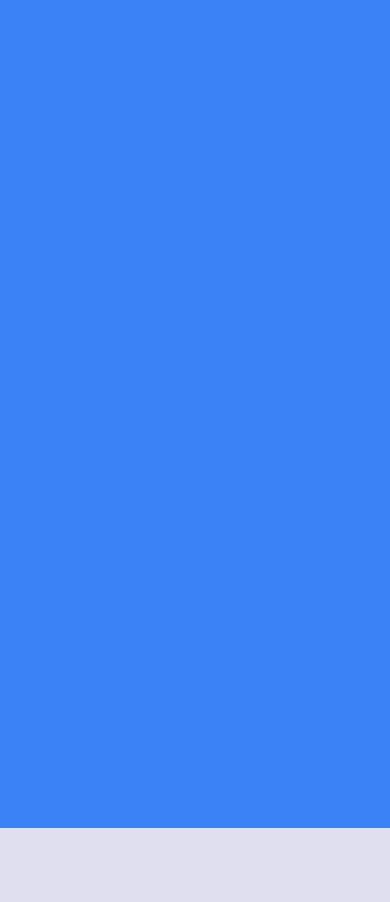
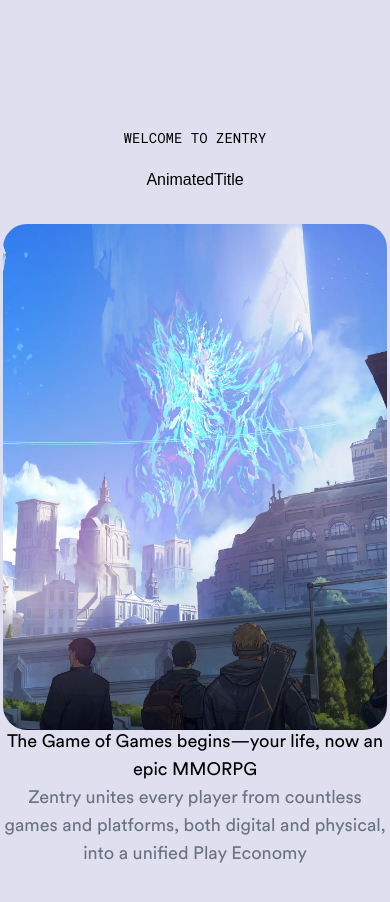
Before and after one commit to jahangir2002/zentry-re-imagine, a React (Vite) app: page / in a window 390 px wide. Shown: the part 860-1762 px from the top of the page. Before the commit the page ends 1688 px from the top, so only its background shows below. Built offline with nearby package versions, Linux system fonts and the light colour scheme; a web font is replaced by a local one.

Commit message:
Added About component to App.jsx for enhanced site structure

```diff
--- a/src/App.jsx
+++ b/src/App.jsx
@@ -1,12 +1,13 @@
 import React from 'react'
 import Hero from './components/Hero'
+import About from './components/About'
 
 const App = () => {
   return (
     <main className='relative min-h-screen w-screen overflow-x-hidden'>
       <Hero />
+      <About />
 
-      <section className='z-0 min-h-screen bg-blue-500' />
     </main>
   )
 }
--- /dev/null
+++ b/src/components/About.jsx
@@ -0,0 +1,63 @@
+import gsap from "gsap";
+import { useGSAP } from "@gsap/react";
+import { ScrollTrigger } from "gsap/all";
+
+import AnimatedTitle from "./AnimatedTitle";
+
+gsap.registerPlugin(ScrollTrigger);
+
+const About = () => {
+  useGSAP(() => {
+    const clipAnimation = gsap.timeline({
+      scrollTrigger: {
+        trigger: "#clip",
+        start: "center center",
+        end: "+=800 center",
+        scrub: 0.5,
+        pin: true,
+        pinSpacing: true,
+      },
+    });
+
+    clipAnimation.to(".mask-clip-path", {
+      width: "100vw",
+      height: "100vh",
+      borderRadius: 0,
+    });
+  });
+
+  return (
+    <div id="about" className="min-h-screen w-screen">
+      <div className="relative mb-8 mt-36 flex flex-col items-center gap-5">
+        <p className="font-general text-sm uppercase md:text-[10px]">
+          Welcome to Zentry
+        </p>
+
+        <AnimatedTitle
+          title="Disc<b>o</b>ver the world's <br /> largest shared <b>a</b>dventure"
+          containerClass="mt-5 !text-black text-center"
+        />
+
+        <div className="about-subtext">
+          <p>The Game of Games begins—your life, now an epic MMORPG</p>
+          <p className="text-gray-500">
+            Zentry unites every player from countless games and platforms, both
+            digital and physical, into a unified Play Economy
+          </p>
+        </div>
+      </div>
+
+      <div className="h-dvh w-screen" id="clip">
+        <div className="mask-clip-path about-image">
+          <img
+            src="img/about.webp"
+            alt="Background"
+            className="absolute left-0 top-0 size-full object-cover"
+          />
+        </div>
+      </div>
+    </div>
+  );
+};
+
+export default About;
--- /dev/null
+++ b/src/components/AnimatedTitle.jsx
@@ -0,0 +1,9 @@
+import React from 'react'
+
+const AnimatedTitle = () => {
+  return (
+    <div>AnimatedTitle</div>
+  )
+}
+
+export default AnimatedTitle
```
